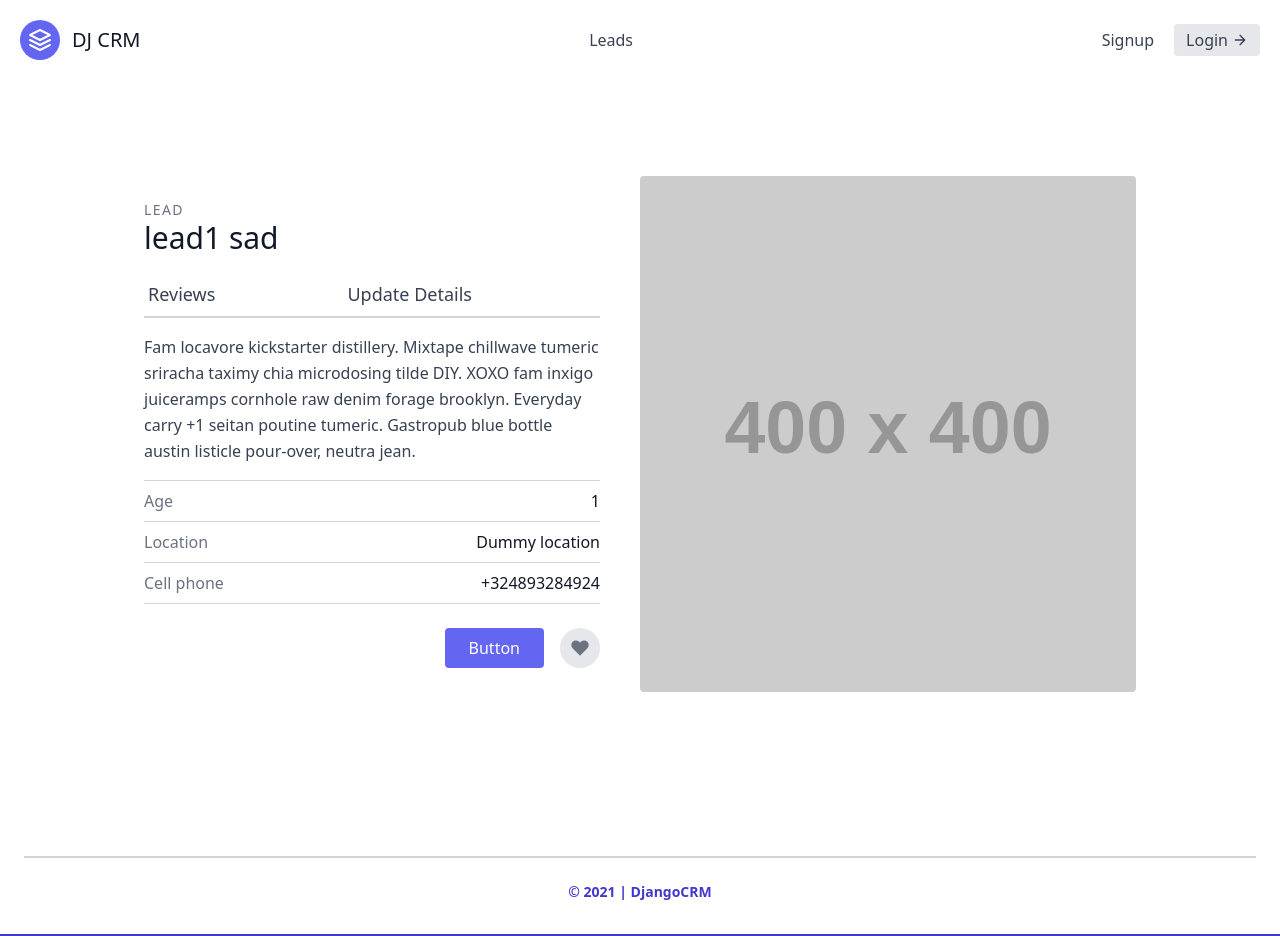
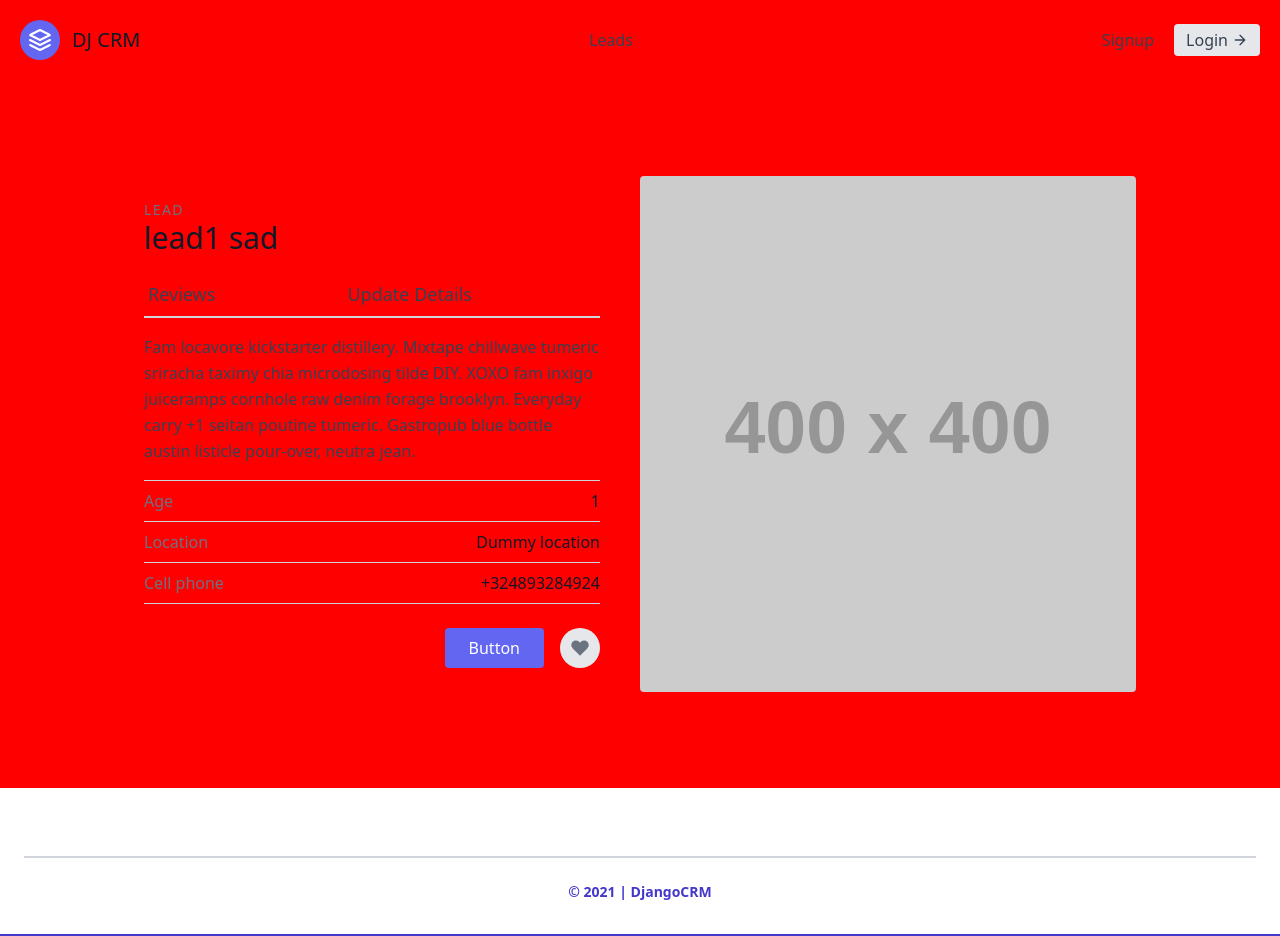
Before and after one commit to annu12340/DjangoCRM, a Django app: page /leads/1/ in a window 1280 px wide. Run offline with Django 3.2, Linux system fonts and the light colour scheme; data comes from the database, SQL or seed files in the repository; grey boxes labelled with a size stand in for pictures from a placeholder-image service; some libraries are stand-ins or nearby versions.

Commit message:
Adding static files

```diff
--- a/djcrm/settings.py
+++ b/djcrm/settings.py
@@ -119,5 +119,8 @@ USE_TZ = True
 # https://docs.djangoproject.com/en/3.1/howto/static-files/
 
 STATIC_URL = '/static/'
+STATICFILES_DIRS = [
+    BASE_DIR / "static"
+]
 
 AUTH_USER_MODEL = 'leads.User'
--- a/djcrm/urls.py
+++ b/djcrm/urls.py
@@ -1,8 +1,14 @@
 
 from django.contrib import admin
 from django.urls import path,include
+from django.conf import settings
+from django.conf.urls.static import static
 
 urlpatterns = [
     path('admin/', admin.site.urls),
     path('leads/',  include('leads.urls')),
 ]
+
+
+if settings.DEBUG:
+    urlpatterns += static(settings.STATIC_URL, document_root=settings.STATIC_ROOT)
--- /dev/null
+++ b/static/styles.css
@@ -0,0 +1,3 @@
+body{
+background:red;
+}
--- a/templates/base.html
+++ b/templates/base.html
@@ -5,6 +5,7 @@
     <meta charset="UTF-8">
     <meta name="viewport" content="width=device-width, initial-scale=1.0">
     <title>DJCRM</title>
+    <link rel="stylesheet" href="/static/styles.css">
    <link href="https://unpkg.com/tailwindcss@^2/dist/tailwind.min.css" rel="stylesheet">
 </head>
 <body>
```
